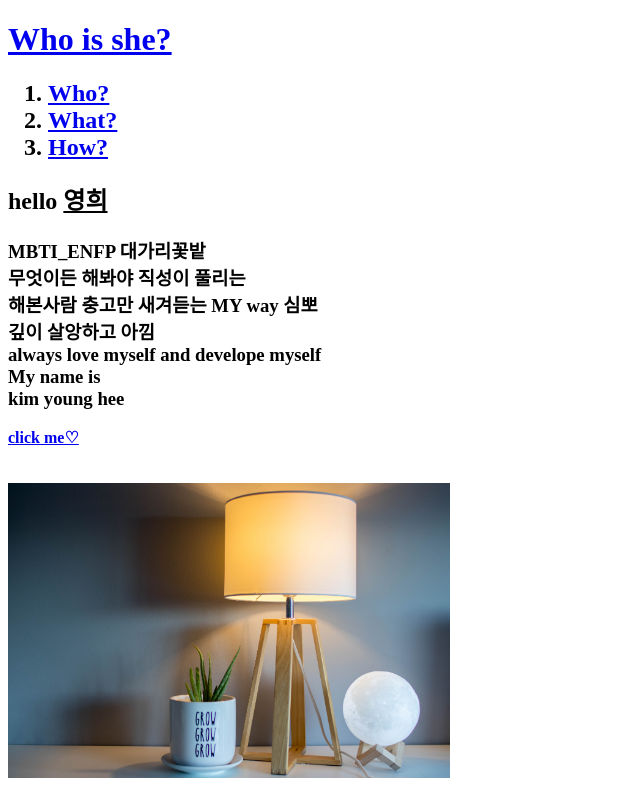
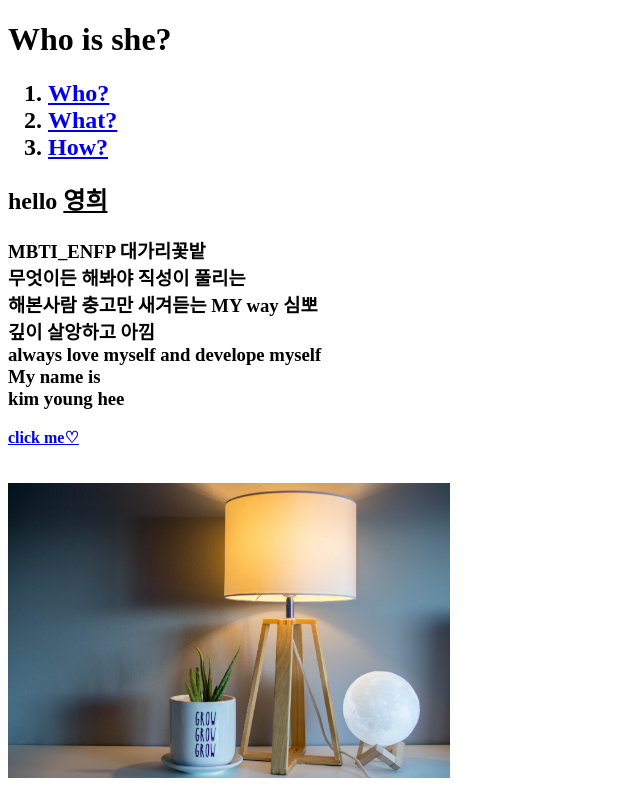
Before and after one commit to GGungi/WEB, a plain HTML site: page index.html in a window 1280 px wide. Shown: the whole page, without its empty margins (0-640 px from the left). Drawn offline with Linux system fonts and the light colour scheme.

Commit message:
Update index.html

```diff
--- a/index.html
+++ b/index.html
@@ -5,7 +5,7 @@
 <meta charset="utf-8">
 </head>
 <body>
-<h1><a href="1.html">Who is she?</a></h1>
+<h1>Who is she?</a></h1>
 <ol>
   <h2><strong><li><a href="https://blog.naver.com/aaa606/222320483979" target="_blank">Who?</a></li>
   <li><a href="https://blog.naver.com/aaa606/222529767167" target="_blank">What?</a></li>
```
